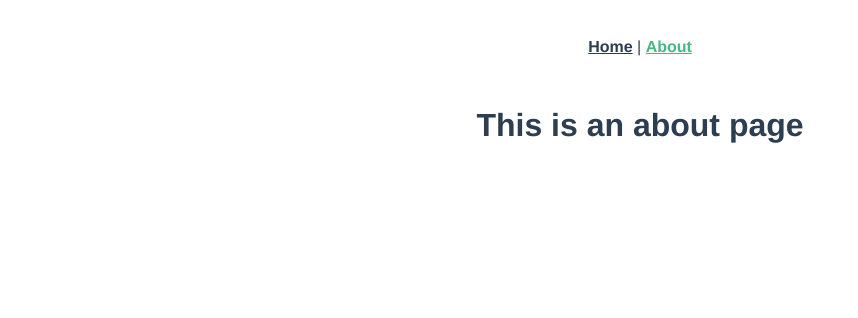
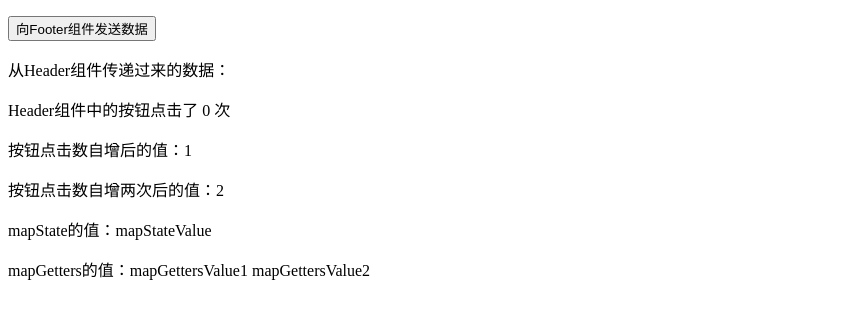
Before and after one commit to zenliver/vue-study, a Vue app: page /#/about in a window 1280 px wide. Shown: the top 318 px of the page, without its empty margins (0-858 px from the left). Built offline with nearby package versions, Linux system fonts and the light colour scheme.

Commit message:
初次发布

```diff
--- a/public/index.html
+++ b/public/index.html
@@ -4,8 +4,8 @@
         <meta charset="utf-8">
         <meta http-equiv="X-UA-Compatible" content="IE=edge">
         <meta name="viewport" content="width=device-width,initial-scale=1.0">
-    <link rel="icon" href="<%= BASE_URL %>favicon.ico">
-    <title>vue-study</title>
+        <link rel="icon" href="./favicon.png">
+        <title>Vue Study</title>
     </head>
     <body>
         <noscript>
--- a/src/App.vue
+++ b/src/App.vue
@@ -1,29 +1,22 @@
 <template>
   <div id="app">
-    <div id="nav">
-      <router-link to="/">Home</router-link> |
-      <router-link to="/about">About</router-link>
-    </div>
-    <router-view/>
+    <Header></Header>
+    <router-view></router-view>
+    <Footer></Footer>
   </div>
 </template>
 
-<style lang="less">
-#app {
-  font-family: 'Avenir', Helvetica, Arial, sans-serif;
-  -webkit-font-smoothing: antialiased;
-  -moz-osx-font-smoothing: grayscale;
-  text-align: center;
-  color: #2c3e50;
-}
-#nav {
-  padding: 30px;
-  a {
-    font-weight: bold;
-    color: #2c3e50;
-    &.router-link-exact-active {
-      color: #42b983;
+<script>
+  import Header from './components/header.vue';
+  import Footer from './components/footer.vue';
+  export default {
+    components: {
+      Header,
+      Footer
     }
   }
-}
+</script>
+
+<style lang="less">
+
 </style>
--- a/src/components/HelloWorld.vue
+++ /dev/null
@@ -1,57 +0,0 @@
-<template>
-  <div class="hello">
-    <h1>{{ msg }}</h1>
-    <p>
-      For a guide and recipes on how to configure / customize this project,<br>
-      check out the
-      <a href="https://cli.vuejs.org" target="_blank" rel="noopener">vue-cli documentation</a>.
-    </p>
-    <h3>Installed CLI Plugins</h3>
-    <ul>
-      <li><a href="https://github.com/vuejs/vue-cli/tree/dev/packages/%40vue/cli-plugin-babel" target="_blank" rel="noopener">babel</a></li>
-    </ul>
-    <h3>Essential Links</h3>
-    <ul>
-      <li><a href="https://vuejs.org" target="_blank" rel="noopener">Core Docs</a></li>
-      <li><a href="https://forum.vuejs.org" target="_blank" rel="noopener">Forum</a></li>
-      <li><a href="https://chat.vuejs.org" target="_blank" rel="noopener">Community Chat</a></li>
-      <li><a href="https://twitter.com/vuejs" target="_blank" rel="noopener">Twitter</a></li>
-      <li><a href="https://news.vuejs.org" target="_blank" rel="noopener">News</a></li>
-    </ul>
-    <h3>Ecosystem</h3>
-    <ul>
-      <li><a href="https://router.vuejs.org" target="_blank" rel="noopener">vue-router</a></li>
-      <li><a href="https://vuex.vuejs.org" target="_blank" rel="noopener">vuex</a></li>
-      <li><a href="https://github.com/vuejs/vue-devtools#vue-devtools" target="_blank" rel="noopener">vue-devtools</a></li>
-      <li><a href="https://vue-loader.vuejs.org" target="_blank" rel="noopener">vue-loader</a></li>
-      <li><a href="https://github.com/vuejs/awesome-vue" target="_blank" rel="noopener">awesome-vue</a></li>
-    </ul>
-  </div>
-</template>
-
-<script>
-export default {
-  name: 'HelloWorld',
-  props: {
-    msg: String
-  }
-}
-</script>
-
-<!-- Add "scoped" attribute to limit CSS to this component only -->
-<style scoped lang="less">
-h3 {
-  margin: 40px 0 0;
-}
-ul {
-  list-style-type: none;
-  padding: 0;
-}
-li {
-  display: inline-block;
-  margin: 0 10px;
-}
-a {
-  color: #42b983;
-}
-</style>
--- /dev/null
+++ b/src/components/footer.vue
@@ -0,0 +1,76 @@
+<template lang="html">
+  <div id="footer">
+    <p>从Header组件传递过来的数据：{{msgFromHeader}}</p>
+    <p>Header组件中的按钮点击了 {{clickCount}} 次</p>
+    <p>按钮点击数自增后的值：{{countPlus}}</p>
+    <p>按钮点击数自增两次后的值：{{countPlusPlus}}</p>
+    <p>mapState的值：{{mapStateValue}}</p>
+    <p>mapGetters的值：{{mapGettersValue1}} {{mapGettersValue2}}</p>
+  </div>
+</template>
+
+<script>
+  import {EventBus} from './../event-bus.js';
+  import {mapState,mapGetters,mapMutations,mapActions} from 'vuex';
+
+  export default {
+    data () {
+      return {
+        msgFromHeader: ''
+      };
+    },
+    computed: {
+      clickCount () {
+        return this.$store.state.count;
+      },
+      countPlus () {
+        return this.$store.getters.countPlus;
+      },
+      countPlusPlus () {
+        return this.$store.getters.countPlusPlus;
+      },
+      ...mapState([
+        'mapStateValue'
+      ]),
+      ...mapGetters([
+        'mapGettersValue1',
+        'mapGettersValue2'
+      ])
+    },
+    methods: {
+      ...mapMutations([
+        'alert'
+      ]),
+      ...mapActions([
+        'asyncAlert'
+      ]),
+      recieveMessage () {
+        EventBus.$on('messageSent', (message) => { // 这里的message是形式参数，它的实质内容就是从Header组件传过来的this.msg
+          this.msgFromHeader = message;
+
+          // this.$store.commit('increase');
+          // this.$store.commit('increase2',10);
+          // this.$store.commit('increase3',{
+          //   price: 100,
+          //   number: 5
+          // });
+          // this.alert('Header组件中的按钮点击了');
+
+          this.$store.dispatch('increase3Action');
+          // this.$store.dispatch('asyncAlert');
+
+          this.asyncAlert();
+
+          console.log(this.$store.state.count);
+        });
+      }
+    },
+    mounted () {
+      console.log(this);
+      this.recieveMessage();
+    }
+  }
+</script>
+
+<style lang="css">
+</style>
--- /dev/null
+++ b/src/components/header.vue
@@ -0,0 +1,30 @@
+<template lang="html">
+  <div id="header">
+    <p>
+      <button type="button" name="button" @click="sendMessage">向Footer组件发送数据</button>
+    </p>
+  </div>
+</template>
+
+<script>
+  import {EventBus} from './../event-bus.js';
+  export default {
+    components: {
+
+    },
+    data () {
+      return {
+        msg: '我是来自Header组件的数据'
+      };
+    },
+    methods: {
+      sendMessage () {
+        // console.log(EventBus);
+        EventBus.$emit('messageSent',this.msg);
+      }
+    }
+  }
+</script>
+
+<style lang="css">
+</style>
--- /dev/null
+++ b/src/event-bus.js
@@ -0,0 +1,3 @@
+import Vue from 'vue';
+
+export const EventBus = new Vue();
--- /dev/null
+++ b/src/router-view/index.vue
@@ -0,0 +1,16 @@
+<template>
+  <div id="router-view">
+
+  </div>
+</template>
+
+<script>
+// @ is an alias to /src
+// import HelloWorld from '@/components/HelloWorld.vue'
+
+export default {
+  name: 'index',
+  components: {
+  }
+}
+</script>
--- a/src/router.js
+++ b/src/router.js
@@ -1,6 +1,6 @@
 import Vue from 'vue'
 import Router from 'vue-router'
-import Home from './views/Home.vue'
+import Index from './router-view/index.vue'
 
 Vue.use(Router)
 
@@ -8,16 +8,16 @@ export default new Router({
   routes: [
     {
       path: '/',
-      name: 'home',
-      component: Home
+      name: 'Index',
+      component: Index
     },
     {
       path: '/about',
-      name: 'about',
+      name: 'About',
       // route level code-splitting
       // this generates a separate chunk (about.[hash].js) for this route
       // which is lazy-loaded when the route is visited.
-      component: () => import(/* webpackChunkName: "about" */ './views/About.vue')
+      component: () => import(/* webpackChunkName: "about" */ './router-view/about.vue')
     }
   ]
 })
--- a/src/store.js
+++ b/src/store.js
@@ -5,12 +5,48 @@ Vue.use(Vuex)
 
 export default new Vuex.Store({
   state: {
-
+    count: 0,
+    mapStateValue: 'mapStateValue'
+  },
+  getters: {
+    countPlus (state) {
+      return state.count+1;
+    },
+    countPlusPlus (state,getters) {
+      return getters.countPlus+1;
+    },
+    mapGettersValue1 () {
+      return 'mapGettersValue1';
+    },
+    mapGettersValue2 () {
+      return 'mapGettersValue2';
+    }
   },
   mutations: {
-
+    increase (state) {
+      state.count++;
+    },
+    increase2 (state,payload) {
+      state.count += payload;
+    },
+    increase3 (state,payload) {
+      state.count += payload.price*payload.number;
+    },
+    alert (state,payload) {
+      window.alert(payload+' '+state.count+' 次');
+    }
   },
   actions: {
-
+    increase3Action (context) {
+      context.commit('increase3',{
+        price: 100,
+        number: 5
+      });
+    },
+    asyncAlert (context) {
+      window.setTimeout(function () {
+        context.commit('alert','Header组件中的按钮点击了');
+      },3000);
+    }
   }
 })
--- a/src/views/About.vue
+++ /dev/null
@@ -1,5 +0,0 @@
-<template>
-  <div class="about">
-    <h1>This is an about page</h1>
-  </div>
-</template>
--- a/src/views/Home.vue
+++ /dev/null
@@ -1,18 +0,0 @@
-<template>
-  <div class="home">
-    <img alt="Vue logo" src="../assets/logo.png">
-    <HelloWorld msg="Welcome to Your Vue.js App"/>
-  </div>
-</template>
-
-<script>
-// @ is an alias to /src
-import HelloWorld from '@/components/HelloWorld.vue'
-
-export default {
-  name: 'home',
-  components: {
-    HelloWorld
-  }
-}
-</script>
```
Also changed, not shown: src/router-view/about.vue (added, +11 -0 lines), public/favicon.png (added), 1 other file (tests, documents, lock files or other folders). Lines whose indentation alone changed are shown as unchanged.
